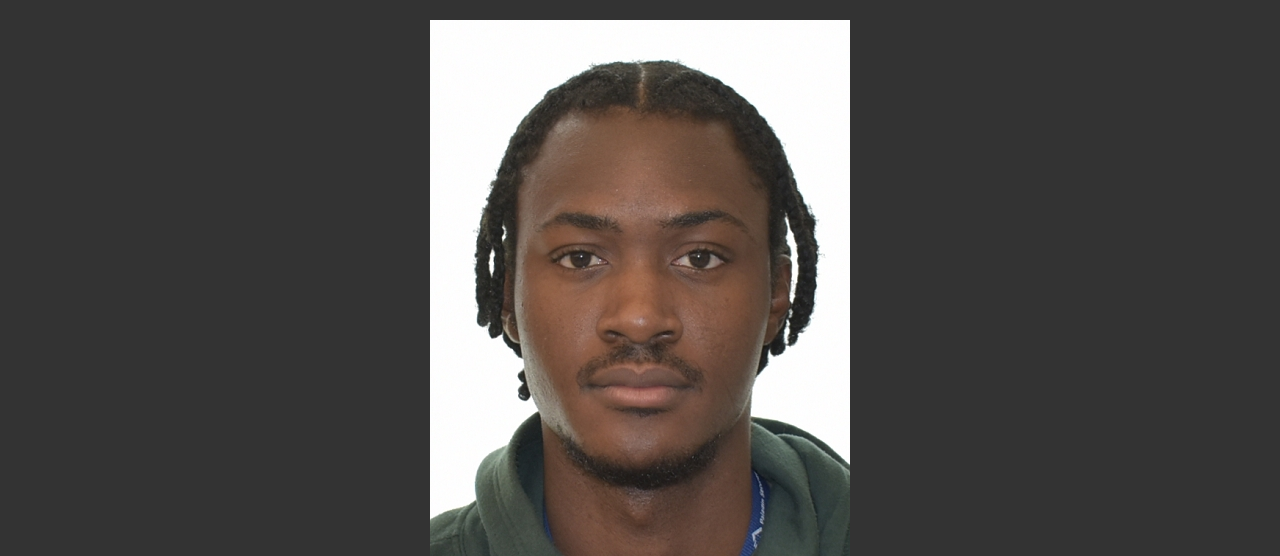
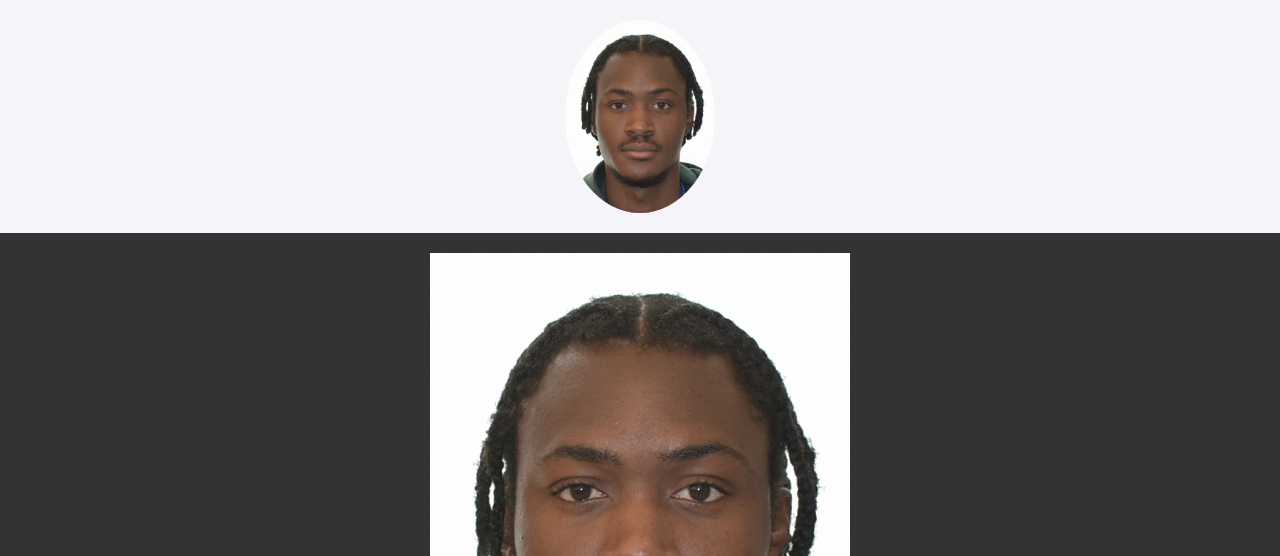
Before and after one commit to Ibrahim-AA1/Profile-page, a plain HTML site: page index.html in a window 1280 px wide. Shown: the top 556 px of the page. Drawn offline with Linux system fonts and the light colour scheme.

Commit message:
Update index.html

```diff
--- a/index.html
+++ b/index.html
@@ -4,6 +4,7 @@
     <meta charset="UTF-8">
     <meta name="viewport" content="width=device-width, initial-scale=1.0">
     <title>Ibrahim Ayodele - Personal Website</title>
+   <img src="f00d6628-3ddb-451c-b3fb-59ae00f1f8df.jpeg" alt="Ibrahim Ayodele's Photo" class="profile-photo" style="width:150px; margin: 20px auto; display:block; border-radius:50%;">
     <style>
         body {
             font-family: Arial, sans-serif;
```
